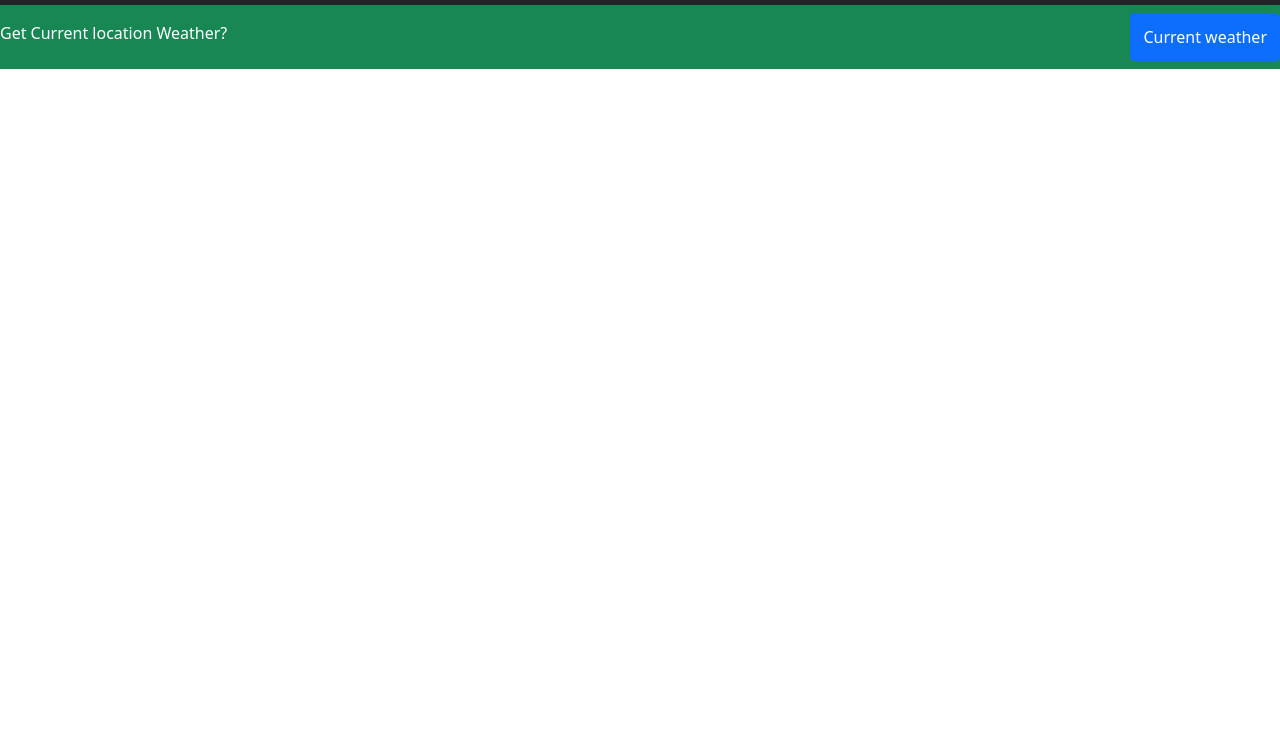
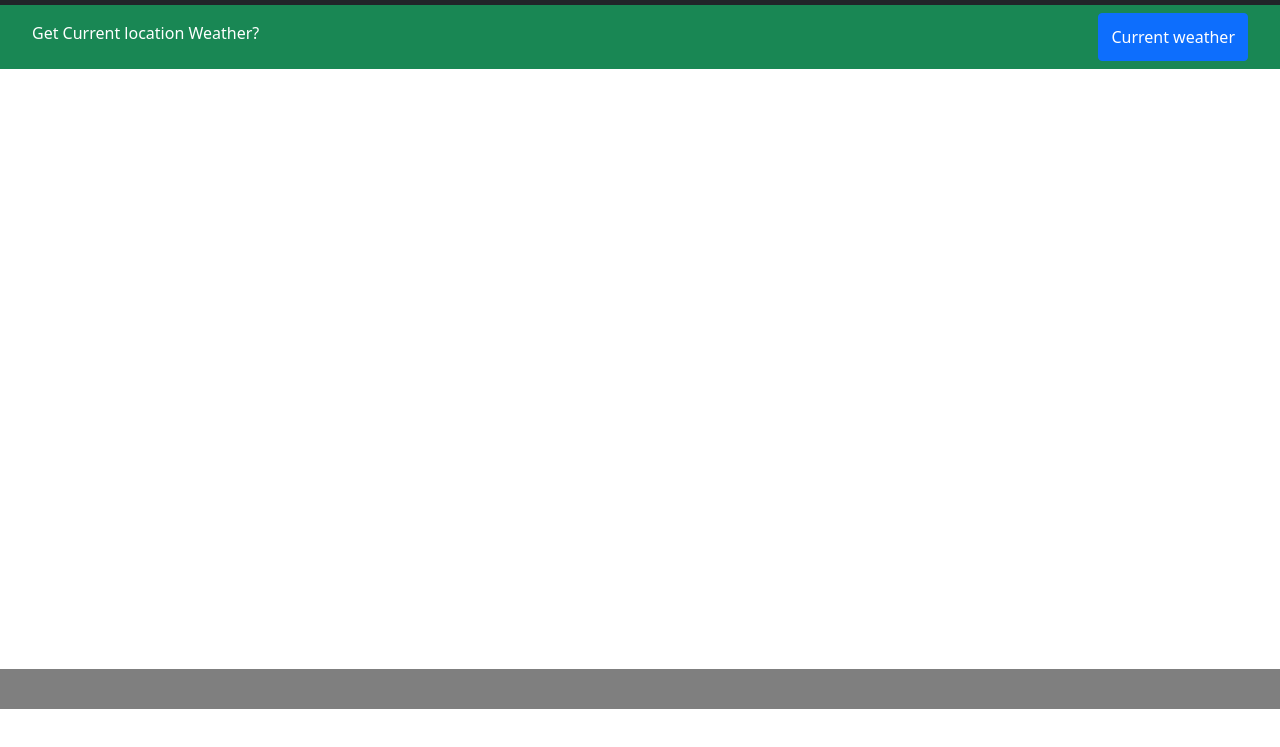
Before and after one commit to Ceejayski/Weather-App, a website built with webpack: page dist/index.html in a window 1280 px wide. Shown: the part 51-798 px from the top of the page. Built offline with nearby package versions, Linux system fonts and the light colour scheme; no server answers.

Commit message:
Add styles

```diff
--- a/src/Storage/store.js
+++ b/src/Storage/store.js
@@ -13,8 +13,7 @@ export default class Store {
     } else {
       lon = localStorage.getItem('lon');
     }
-
-    return { latt: parseInt(lat, 10), long: parseInt(lon, 10) };
+    return { latt: parseFloat(lat), long: parseFloat(lon) };
   }
 
   static setLocation(lat, long) {
--- a/src/index.js
+++ b/src/index.js
@@ -3,9 +3,12 @@ import Store from './Storage/store';
 import Weather from './utils/weather';
 import Geofind from './utils/geocode';
 
+const geocode = new Geofind();
 const weatherStore = Store.getlocation();
 const weather = new Weather(weatherStore.latt, weatherStore.long);
-const geocode = new Geofind();
+window.geolocate = () => {
+  geocode.getPositionCoord(weather);
+};
 
 document.addEventListener('DOMContentLoaded', geocode.getWeather(weather));
 
--- a/src/style.scss
+++ b/src/style.scss
@@ -21,6 +21,10 @@ h4 {
   width: 20%;
 }
 
+.w-95 {
+  width: 95%;
+}
+
 .daily-weather {
   width: 80%;
   margin: 0 auto;
@@ -30,3 +34,21 @@ h4 {
     padding: 8px;
   }
 }
+
+.background-video {
+  width : 100%;
+
+  video {
+    width: 100%;
+    height: 80%;
+  }
+}
+
+
+.bgText {
+  bottom: 1%;
+  background: rgba(0, 0, 0, 0.5);
+  color: #f1f1f1;
+  width: 100%;
+  padding: 20px;
+}
```
Also changed, not shown: dist/bundle.js.
